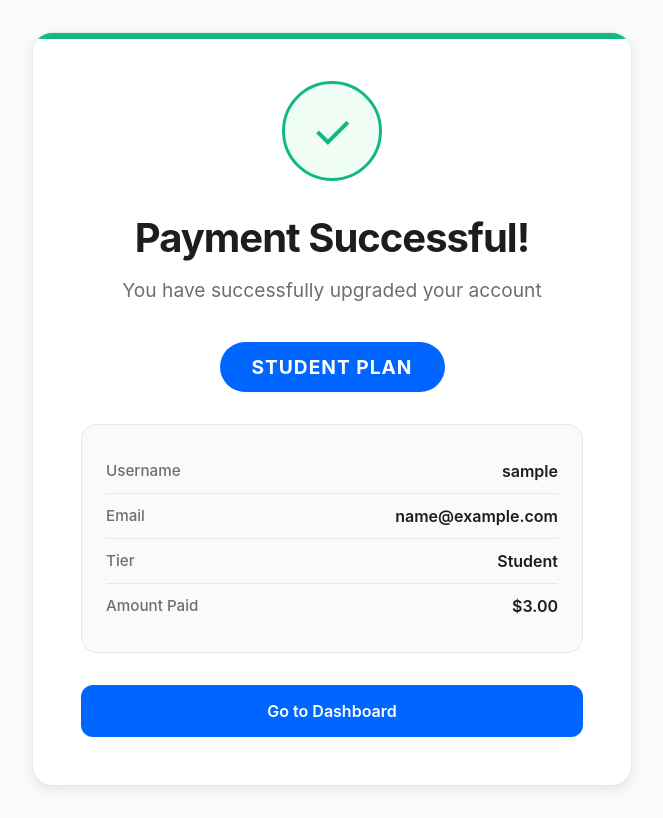
After one commit to solaraengineer/solaradocs, a Django app: page /success/ in a window 1280 px wide. The commit adds this page. Shown: the whole page, without its empty margins (308-971 px from the left). Run offline with Django 4.2, Linux system fonts and the light colour scheme; the visitor is signed in with stand-in values (Sample User, id 1).

Commit message:
27.12.2025

```diff
--- a/solaradocs/models.py
+++ b/solaradocs/models.py
@@ -3,9 +3,11 @@ from django.contrib.auth.models import AbstractUser
 from django.db import models
 from datetime import datetime
 
+from django.db.models.fields import CharField
+
 
 class User(AbstractUser):
-    pass
+    Tier = CharField('Tier', max_length=10, default='Free')
 
 class Project(models.Model):
     owner = models.ForeignKey(User, on_delete=models.CASCADE, related_name='owned_projects')
--- a/solaradocs/templates/dashboard.html
+++ b/solaradocs/templates/dashboard.html
@@ -189,12 +189,6 @@
         {% endif %}
     </div>
     <script>
-        // DEBUG - ADD THIS AT THE VERY TOP
-console.log('=== CSRF DEBUG ===');
-console.log('All cookies:', document.cookie);
-console.log('csrftoken cookie:', getCookie('csrftoken'));
-console.log('csrf length:', getCookie('csrftoken')?.length);
-console.log('==================');
         function getAuthToken() {
             return localStorage.getItem('token');
         }
--- /dev/null
+++ b/solaradocs/templates/success.html
@@ -0,0 +1,268 @@
+<!DOCTYPE html>
+<html lang="en">
+<head>
+    {% load static %}
+    <meta charset="UTF-8">
+    <meta name="viewport" content="width=device-width, initial-scale=1.0">
+    <title>Payment Successful - CourseHub</title>
+    <style>
+        * {
+            margin: 0;
+            padding: 0;
+            box-sizing: border-box;
+        }
+
+        body {
+            font-family: -apple-system, BlinkMacSystemFont, 'SF Pro Display', sans-serif;
+            background: #F9FAFB;
+            min-height: 100vh;
+            color: #1d1d1f;
+            display: flex;
+            align-items: center;
+            justify-content: center;
+            padding: 2rem;
+        }
+
+        .success-container {
+            max-width: 600px;
+            width: 100%;
+            background: white;
+            border: 1px solid #E5E7EB;
+            border-radius: 20px;
+            padding: 3rem;
+            text-align: center;
+            position: relative;
+            overflow: hidden;
+            box-shadow: 0 4px 12px rgba(0, 0, 0, 0.08);
+        }
+
+        .success-container::before {
+            content: '';
+            position: absolute;
+            top: 0;
+            left: 0;
+            width: 100%;
+            height: 6px;
+            background: #10B981;
+        }
+
+        .checkmark-wrapper {
+            width: 100px;
+            height: 100px;
+            margin: 0 auto 2rem;
+            border-radius: 50%;
+            background: #F0FDF4;
+            border: 3px solid #10B981;
+            display: flex;
+            align-items: center;
+            justify-content: center;
+            animation: scaleIn 0.5s ease;
+        }
+
+        .checkmark {
+            font-size: 3rem;
+            color: #10B981;
+            animation: checkmarkPop 0.6s ease 0.3s both;
+        }
+
+        @keyframes scaleIn {
+            from {
+                transform: scale(0);
+                opacity: 0;
+            }
+            to {
+                transform: scale(1);
+                opacity: 1;
+            }
+        }
+
+        @keyframes checkmarkPop {
+            0% {
+                transform: scale(0);
+            }
+            50% {
+                transform: scale(1.2);
+            }
+            100% {
+                transform: scale(1);
+            }
+        }
+
+        h1 {
+            font-size: 2.5rem;
+            font-weight: 700;
+            margin-bottom: 1rem;
+            color: #1d1d1f;
+            letter-spacing: -1px;
+            animation: fadeInUp 0.6s ease 0.4s both;
+        }
+
+        .success-message {
+            font-size: 1.2rem;
+            color: #6e6e73;
+            margin-bottom: 2.5rem;
+            animation: fadeInUp 0.6s ease 0.5s both;
+        }
+
+        .upgrade-badge {
+            display: inline-block;
+            background: #0066FF;
+            color: white;
+            padding: 0.8rem 2rem;
+            border-radius: 25px;
+            font-size: 1.2rem;
+            font-weight: 700;
+            text-transform: uppercase;
+            letter-spacing: 1px;
+            margin-bottom: 2rem;
+            animation: fadeInUp 0.6s ease 0.6s both;
+        }
+
+        .user-details {
+            background: #F9FAFB;
+            border: 1px solid #E5E7EB;
+            border-radius: 15px;
+            padding: 1.5rem;
+            margin-bottom: 2rem;
+            animation: fadeInUp 0.6s ease 0.7s both;
+        }
+
+        .detail-row {
+            display: flex;
+            justify-content: space-between;
+            align-items: center;
+            padding: 0.75rem 0;
+            border-bottom: 1px solid #E5E7EB;
+        }
+
+        .detail-row:last-child {
+            border-bottom: none;
+        }
+
+        .detail-label {
+            color: #6e6e73;
+            font-size: 0.95rem;
+            font-weight: 500;
+        }
+
+        .detail-value {
+            color: #1d1d1f;
+            font-weight: 600;
+            font-size: 1rem;
+        }
+
+        .action-buttons {
+            display: flex;
+            gap: 1rem;
+            margin-top: 2rem;
+            animation: fadeInUp 0.6s ease 0.8s both;
+        }
+
+        .btn {
+            flex: 1;
+            padding: 1rem;
+            border-radius: 12px;
+            font-size: 1rem;
+            font-weight: 600;
+            cursor: pointer;
+            transition: all 0.2s ease;
+            font-family: inherit;
+            text-decoration: none;
+            display: inline-block;
+            border: none;
+        }
+
+        .btn-primary {
+            background: #0066FF;
+            color: white;
+        }
+
+        .btn-primary:hover {
+            background: #0055DD;
+            transform: translateY(-2px);
+            box-shadow: 0 8px 20px rgba(0, 102, 255, 0.3);
+        }
+
+        .btn-secondary {
+            background: white;
+            border: 2px solid #E5E7EB;
+            color: #1d1d1f;
+        }
+
+        .btn-secondary:hover {
+            background: #F9FAFB;
+            border-color: #0066FF;
+            transform: translateY(-2px);
+        }
+
+        @keyframes fadeInUp {
+            from {
+                opacity: 0;
+                transform: translateY(20px);
+            }
+            to {
+                opacity: 1;
+                transform: translateY(0);
+            }
+        }
+
+        @media (max-width: 768px) {
+            h1 {
+                font-size: 2rem;
+            }
+
+            .success-message {
+                font-size: 1rem;
+            }
+
+            .action-buttons {
+                flex-direction: column;
+            }
+
+            .success-container {
+                padding: 2rem;
+            }
+        }
+    </style>
+</head>
+<body>
+    <div class="success-container">
+        <div class="checkmark-wrapper">
+            <div class="checkmark">✓</div>
+        </div>
+
+        <h1>Payment Successful!</h1>
+
+        <p class="success-message">
+            You have successfully upgraded your account
+        </p>
+
+        <div class="upgrade-badge">
+            {{ plan_name|default:"Beginner" }} Plan
+        </div>
+
+        <div class="user-details">
+            <div class="detail-row">
+                <span class="detail-label">Username</span>
+                <span class="detail-value">{{ user.username }}</span>
+            </div>
+            <div class="detail-row">
+                <span class="detail-label">Email</span>
+                <span class="detail-value">{{ user.email }}</span>
+            </div>
+            <div class="detail-row">
+                <span class="detail-label">Tier</span>
+                <span class="detail-value">{{ plan_name|default:"Student" }}</span>
+            </div>
+            <div class="detail-row">
+                <span class="detail-label">Amount Paid</span>
+                <span class="detail-value">${{ amount|default:"49.00" }}</span>
+            </div>
+        </div>
+
+        <div class="action-buttons">
+            <a href="/dashboard" class="btn btn-primary">Go to Dashboard</a>
+        </div>
+    </div>
+</body>
+</html>
--- a/solaradocs/urls.py
+++ b/solaradocs/urls.py
@@ -16,8 +16,11 @@ urlpatterns = [
     path('docs/', views.docs, name='docs'),
     path('project/<int:project_id>/', views.project_detail, name='project_detail'),
     path('addpeople/', views.add_people, name='add_people'),
-    path('deleteuser/ ', views.deleteuser, name='deleteuser'),
+    path('deleteuser/', views.deleteuser, name='deleteuser'),
     path('save-doc/', views.save_docs, name='save_docs'),
     path('revert/', views.revert, name='revert'),
     path('logout/', views.logout, name='logout'),
-    ]
+    path('create-checkout-session/', views.create_checkout_session, name='create-checkout-session'),
+    path('success/', views.success, name='success'),
+    path('buy/', views.buy, name='buy'),
+]
--- a/solaradocs/views.py
+++ b/solaradocs/views.py
@@ -1,3 +1,4 @@
+from django.contrib.auth.decorators import login_required
 from django.shortcuts import render, redirect
 from django.contrib.auth import authenticate, login as auth_login, logout as auth_logout
 from django.http import JsonResponse
@@ -7,6 +8,7 @@ from django.views.decorators.cache import cache_page
 from django.db import transaction
 from django.db.models import Q
 from django.conf import settings
+import stripe
 import json
 import jwt
 from datetime import datetime, timedelta
@@ -18,6 +20,9 @@ from .models import Project, Contributor, Pending, User, Backup
 
 JWT_SECRET = settings.JWT_SECRET
 JWT_EXPIRY_HOURS = 1
+
+stripe.api_key = settings.STRIPE_SECRET_KEY
+stripe.public_key = settings.STRIPE_PUBLIC_KEY
 
 
 def generate_auth_token(user_id):
@@ -47,7 +52,6 @@ def require_auth_token(view_func):
             return view_func(request, *args, **kwargs)
 
         token = request.headers.get('Authorization', '').replace('Bearer ', '')
-        print(f"TOKEN OF:: {token}")
 
         if not token:
             return JsonResponse({'success': False, 'error': 'Auth token required'}, status=401)
@@ -56,7 +60,6 @@ def require_auth_token(view_func):
         if not payload:
             return JsonResponse({'success': False, 'error': 'Invalid or expired token'}, status=401)
 
-        # Actually set request.user from the JWT payload
         try:
             request.user = User.objects.get(id=payload['user_id'])
         except User.DoesNotExist:
@@ -80,7 +83,6 @@ def generate_editor_token(user_id, project_id):
 def verify_editor_token(token, project_id):
     try:
         payload = jwt.decode(token, JWT_SECRET, algorithms=['HS512'])
-        print(f"VERFIER OF EDITOR TOKEN: {payload}")
         if payload.get('project_id') != project_id:
             return None
         return payload
@@ -156,6 +158,7 @@ def setup(request):
             )
     return redirect('dashboard')
 
+
 @require_POST
 @require_auth_token
 @ratelimit(key='ip', rate='5/m', block=True)
@@ -183,6 +186,7 @@ def change_roles(request):
         return JsonResponse({'success': False, 'error': 'Contributor not found'}, status=404)
 
     return JsonResponse({'success': True})
+
 
 @ratelimit(key='ip', rate='5/m', block=True)
 @require_POST
@@ -292,7 +296,8 @@ def register(request):
 
         user = User.objects.create_user(username=username, password=password, email=email)
         auth_login(request, user)
-        token = generate_auth_token(user.id)
+        user_id = request.user.id
+        token = generate_auth_token(user_id)
         return JsonResponse({'success': True, 'redirect': '/dashboard/', 'token': token})
 
     except Exception:
@@ -375,7 +380,7 @@ def save_docs(request):
     with transaction.atomic():
         if project.backups_enabled and project.content != content:
             Backup.objects.create(
-                owner_id=request.user.id,
+                owner_id=project.owner_id,
                 project_id=project_id,
                 content=project.content
             )
@@ -520,3 +525,76 @@ def logout(request):
 
 def home(request):
     return render(request, 'index.html')
+
+
+@login_required
+def create_checkout_session(request):
+    if request.method == 'POST':
+        try:
+            tier = request.POST.get('tier')
+
+            prices = {
+                'student': {'amount': 500, 'name': 'Student', 'display_price': '5.00'},
+                'team': {'amount': 1500, 'name': 'Team/startup', 'display_price': '15.00'},
+                'enterprise': {'amount': 3500, 'name': 'Large teams', 'display_price': '35.00'},
+            }
+
+            selected_tier = prices.get(tier, prices['student'])
+
+            request.session['plan_name'] = selected_tier['name']
+            request.session['amount'] = selected_tier['display_price']
+            request.session['tier'] = tier
+
+            session = stripe.checkout.Session.create(
+                payment_method_types=['card'],
+                line_items=[{
+                    'price_data': {
+                        'currency': 'usd',
+                        'product_data': {
+                            'name': selected_tier['name'],
+                        },
+                        'unit_amount': selected_tier['amount'],
+                    },
+                    'quantity': 1,
+                }],
+                mode='payment',
+                customer_email=request.user.email,
+                metadata={
+                    'plan_tier': tier,
+                    'user_id': str(request.user.id),
+                },
+                success_url="http://127.0.0.1:8000/success?session_id={CHECKOUT_SESSION_ID}",
+                cancel_url="http://127.0.0.1:8000/sub",
+            )
+
+            return redirect(session.url)
+
+        except Exception as e:
+            return JsonResponse({'success': False, 'error': 'Try again later'}, status=400)
+
+
+@login_required
+def success(request):
+    session_id = request.GET.get('session_id')
+
+    if session_id:
+        try:
+            session = stripe.checkout.Session.retrieve(session_id)
+            tier = session.metadata.get('plan_tier')
+
+            if tier and session.payment_status == 'paid':
+                request.user.Tier = tier
+                request.user.save()
+        except Exception as e:
+            return JsonResponse({'success': False, 'error': 'Try again later'}, status=400)
+
+
+    return render(request, 'success.html', {
+        'plan_name': request.session.get('plan_name', 'Student'),
+        'amount': request.session.get('amount', '3.00'),
+        'user': request.user
+    })
+
+
+def buy(request):
+    return render(request, 'buy.html')
```
Also changed, not shown: logic/settings.py (+6 -1 lines), solaradocs/templates/buy.html (added, +131 -0 lines), solaradocs/templates/register.html (+46 -19 lines), solaradocs/migrations/0002_user_tier.py (added).
